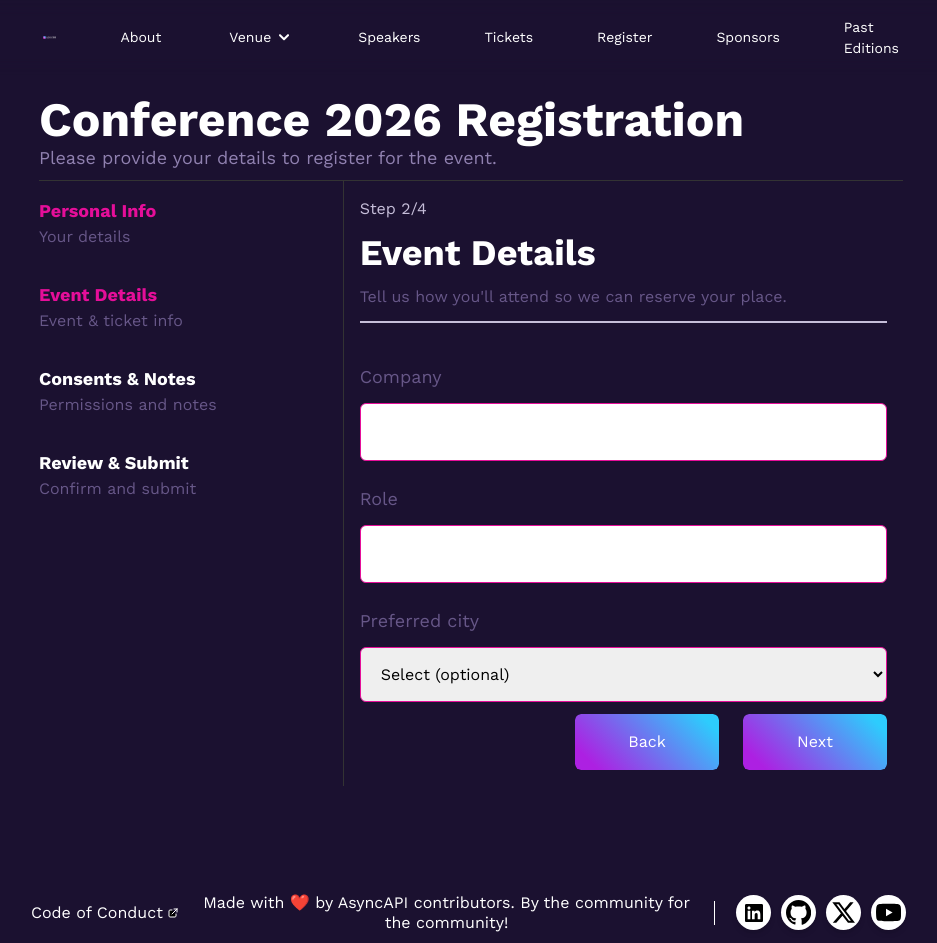
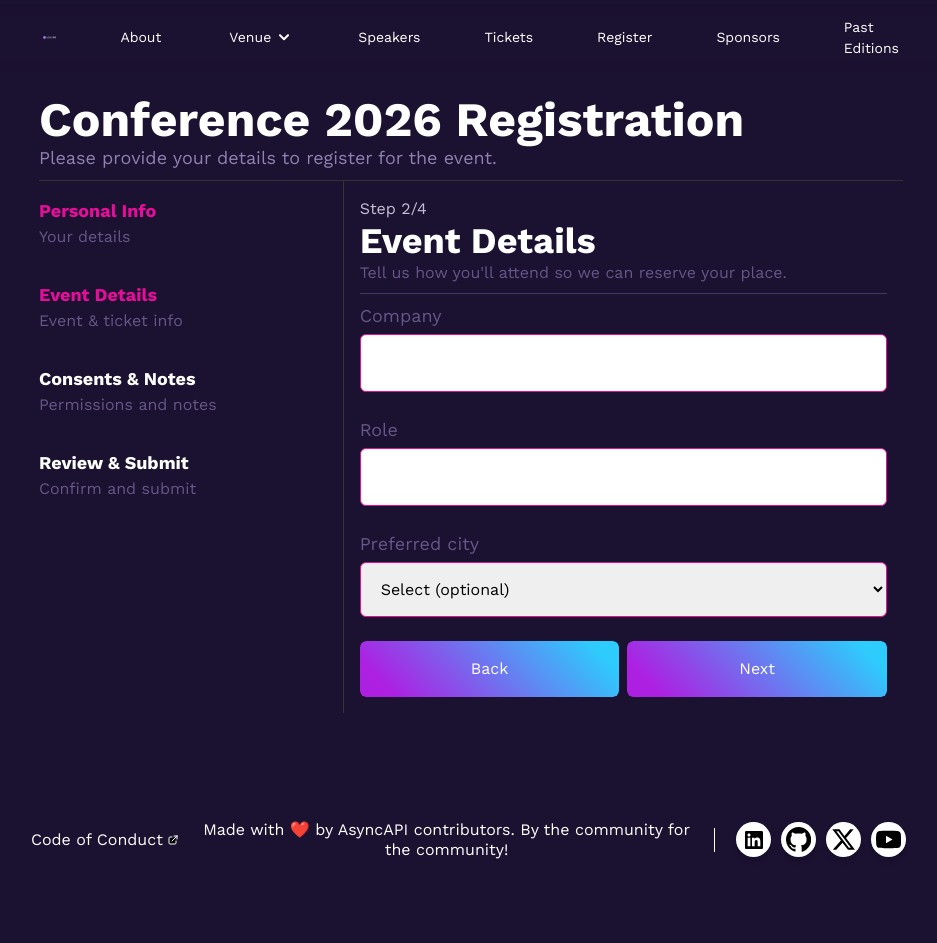
Before and after one commit to asyncapi/conference-website, a Next.js app: page /register/2026 in a window 1280 px wide. Both pictures are taken after typing "Sample", "name@example.com" into the empty fields and a click on the button "Next". Shown: the whole page, without its empty margins (169-1106 px from the left). After the commit the page ends 870 px from the top, so only its background shows below. Built offline with nearby package versions, Linux system fonts and the light colour scheme.

Commit message:
step2 cleanup

```diff
--- a/components/Form/Registration/stepTwo.tsx
+++ b/components/Form/Registration/stepTwo.tsx
@@ -8,37 +8,36 @@ function StepTwoRegistration({ setStep, setForm, data }: CfpStepProps): JSX.Elem
   const company = data.company || '';
   const role = data.role || '';
   const preferredCity = data.preferredCity || '';
-
-  const isValid = true; // no strictly required fields on this step
-
   return (
-    <form className="mt-3" onSubmit={(e) => setStep(e, 3)} data-test="reg-step-two">
+    <form onSubmit={(e) => setStep(e, 3)} data-test="reg-step-two">
       <h1 id="step-two-heading" className="text-white font-bold text-4xl lg:text-3xl">Event Details</h1>
-      <p className="mt-3 text-dark-600">Tell us how you'll attend so we can reserve your place.</p>
-      <div className="mt-3 border w-full border-solid border-dark-400 divide-y" />
-      <div className="mt-10" role="group" aria-labelledby="step-two-heading">
+      <p className="text-dark-600 border-b border-dark-700 pb-2 mb-2">Tell us how you'll attend so we can reserve your place.</p>
+      <div className='space-y-2 last:space-y-6' role="group" aria-labelledby="step-two-heading">
+        <div className='space-y-1'>
           <label htmlFor="company" className="text-dark-600 text-lg">Company</label>
           <input
             id="company"
-          className="mt-3 w-full p-4 rounded-md focus:outline-none focus:ring-2 focus:ring-[#E50E99] focus:ring-offset-2 focus:ring-offset-gray-900 border border-[#E50E99]"
+            className="w-full p-4 rounded-md focus:outline-none focus:ring-2 focus:ring-[#E50E99] focus:ring-offset-2 focus:ring-offset-gray-900 border border-[#E50E99]"
             value={company}
             onChange={(e) => setForm((prev) => ({ ...prev, company: e.target.value }))}
             data-test="reg-step-two-company"
           />
-
-        <label htmlFor="role" className="text-dark-600 text-lg mt-6 block">Role</label>
+        </div>
+        <div className='space-y-1'>
+          <label htmlFor="role" className="text-dark-600 text-lg block">Role</label>
           <input
             id="role"
-          className="mt-3 w-full p-4 rounded-md focus:outline-none focus:ring-2 focus:ring-[#E50E99] focus:ring-offset-2 focus:ring-offset-gray-900 border border-[#E50E99]"
+            className="w-full p-4 rounded-md focus:outline-none focus:ring-2 focus:ring-[#E50E99] focus:ring-offset-2 focus:ring-offset-gray-900 border border-[#E50E99]"
             value={role}
             onChange={(e) => setForm((prev) => ({ ...prev, role: e.target.value }))}
             data-test="reg-step-two-role"
           />
-
-        <label htmlFor="preferredCity" className="text-dark-600 text-lg mt-6 block">Preferred city</label>
+        </div>
+        <div className='space-y-1'>
+          <label htmlFor="preferredCity" className="text-dark-600 text-lg block">Preferred city</label>
           <select
             id="preferredCity"
-          className="mt-3 w-full p-4 rounded-md focus:outline-none focus:ring-2 focus:ring-[#E50E99] focus:ring-offset-2 focus:ring-offset-gray-900 border border-[#E50E99]"
+            className="w-full p-4 rounded-md focus:outline-none focus:ring-2 focus:ring-[#E50E99] focus:ring-offset-2 focus:ring-offset-gray-900 border border-[#E50E99]"
             value={preferredCity}
             onChange={(e) => setForm((prev) => ({ ...prev, preferredCity: e.target.value }))}
             data-test="reg-step-two-city"
@@ -50,13 +49,12 @@ function StepTwoRegistration({ setStep, setForm, data }: CfpStepProps): JSX.Elem
               </option>
             ))}
           </select>
-
-        <div className="mt-3 flex items-center justify-end gap-6 lg:flex-col-reverse lg:w-full lg:items-stretch">
-          {/* Back */}
+        </div>
+        <div className="flex items-center space-x-2 w-full">
           <Button
             type="button"
             onClick={() => setStep(null, 1)}
-            className="text-gray-500 hover:text-gray-700 transition-colors lg:text-center w-36 lg:w-full"
+            className='flex-1'
           >
             Back
           </Button>
@@ -64,13 +62,12 @@ function StepTwoRegistration({ setStep, setForm, data }: CfpStepProps): JSX.Elem
           {/* Next */}
           <Button
             type="submit"
-            className="text-gray-500 hover:text-gray-700 transition-colors lg:text-center w-36 lg:w-full"
+            className='flex-1'
             test="reg-step-three-next"
           >
             Next
           </Button>
         </div>
-
       </div>
     </form>
   );
--- a/components/Form/registration2026.tsx
+++ b/components/Form/registration2026.tsx
@@ -47,9 +47,8 @@ export default function Registration2026(): JSX.Element {
     }
   }, [step]);
 
-  const stepOne = <StepOne setStep={onStepUpdate} setForm={setFormData} data={formData} />;
-  let view: JSX.Element = stepOne;
-  if (step === 1) view = stepOne;
+  let view;
+  if (step === 1) view = <StepOne setStep={onStepUpdate} setForm={setFormData} data={formData} />;
   if (step === 2) view = <StepTwo setStep={onStepUpdate} setForm={setFormData} data={formData} />;
   if (step === 3) view = <StepThree setStep={onStepUpdate} setForm={setFormData} data={formData} />;
   if (step === 4) view = <StepFourRegistration setStep={onStepUpdate} setForm={setFormData} data={formData} />;
```
Lines whose indentation alone changed are shown as unchanged.
